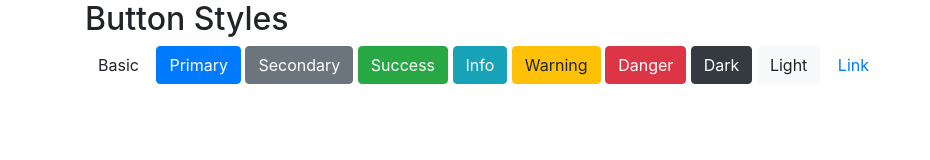
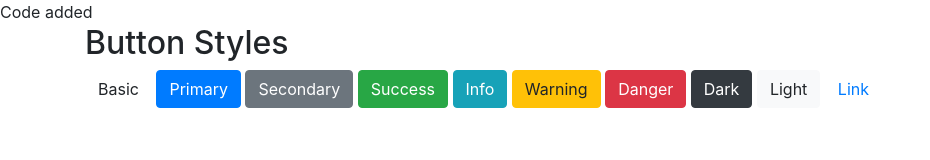
Before and after one commit to anand1313/mynew, a plain HTML site: page index.html in a window 1280 px wide. Shown: the whole page, without its empty margins (0-930 px from the left). Drawn offline with nearby package versions, Linux system fonts and the light colour scheme.

Commit message:
Simple change in theme.liquid

```diff
--- a/index.html
+++ b/index.html
@@ -10,7 +10,7 @@
   <script src="https://maxcdn.bootstrapcdn.com/bootstrap/4.5.0/js/bootstrap.min.js"></script>
 </head>
 <body>
-
+Code added
 <div class="container" style="border:1px solid greeen">
   <h2>Button Styles</h2>
   <button type="button" class="btn">Basic</button>
```
